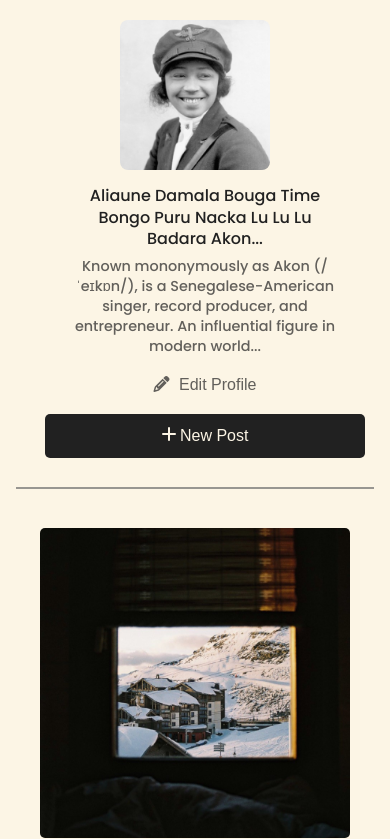
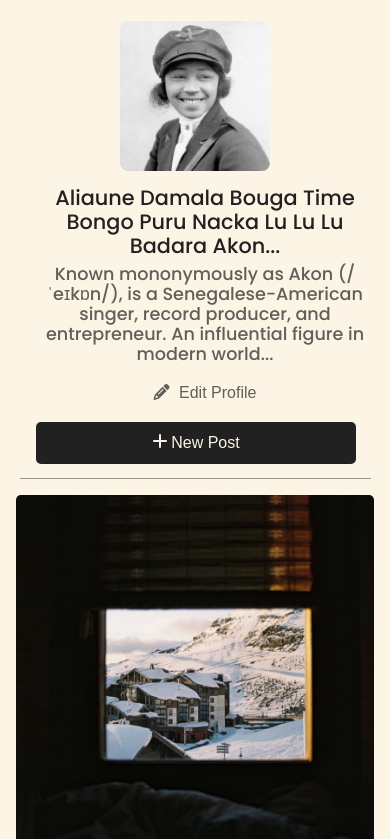
Before and after one commit to OlatomiwaOB/circle-03-instaspotsproject, a website built with Vite: page index.html in a window 390 px wide. Shown: the part 55-894 px from the top of the page. Built offline with nearby package versions, Linux system fonts and the light colour scheme.

Commit message:
fixed some styling errors
changed some values, added some new stylings. Also made some correction on the html by removing the article tag.

```diff
--- a/index.html
+++ b/index.html
@@ -13,14 +13,14 @@
             <!-- Hero Section -->
             <header class="hero">
                 <!-- Logo Section -->
-                <nav class="logo">
+                <div class="logo">
                     <img src="./assets/images/Logo.svg" alt="InstaSpots Logo Text">
-                </nav>
+                </div>
             </header>
 
-            <article>
+
             <!-- Hero Content Section -->
-                <section class="flex_container">
+                <section class="flex_container wrapper">
                     <!-- Avatar Image Section -->
                     <div class="avatar-image">
                         <img src="./assets/images/Avatar.png" alt="Avatar Image">
@@ -50,10 +50,10 @@
                 </section>
 
             <!-- section break -->
-            <div class="empty-div"></div>
+            <div class="empty-div wrapper"></div>
 
             <!-- Main Section -->
-            <main>
+            <main class="main wrapper">
                 <section class="cards">
                     <!--First card-->
                     <div class="card">
@@ -107,12 +107,12 @@
             </main>
 
             <!-- section break -->
-            <div class="empty-div"></div>
+            <div class="empty-div wrapper"></div>
             <!-- Footer Section -->
-            <footer>
+            <footer class="footer wrapper">
                 <p>2024 &#169; Spots</p>
             </footer>
-            </article>
+
         </div>
         <!-- no application of js now in the project. This is just created for future us, if there will be a need for it in the nearest future -->
         <script src="index.js"></script>
--- a/styles/index.css
+++ b/styles/index.css
@@ -1,3 +1,4 @@
+
 /* Project Font Family from Google Font */
 @import url("https://fonts.googleapis.com/css2?family=Poppins:ital,wght@0,100;0,200;0,300;0,400;0,500;0,600;0,700;0,800;0,900;1,100;1,200;1,300;1,400;1,500;1,600;1,700;1,800;1,900&display=swap");
 
@@ -22,32 +23,28 @@
     font-family: "Poppins", sans-serif;
     font-weight: 100;
     font-style: normal;
-  background-color: var(--primary-color);
+     background-color: var(--background-color);
 }
 /* Project parent container */
 .container {
     max-width: var(--maxWidth);
 }
 
+.wrapper {
+    max-width: 1400px;
+    margin: 0 auto;
+}
+
 /*header styling*/
 .container .hero {
-  padding: 0.5rem 4rem;
+    padding: .8rem 4rem;
     display: flex;
     justify-content: center;
     align-items: center;
     background-color: var(--primary-color);
+    width: 100vw;
 }
 
-article {
-  background-color: var(--background-color);
-  padding: 1.5rem;
-}
-
-.empty-div {
-  border: 1px solid #6e6e6eb2;
-  width: 100%;
-  margin-block: 15px;
-}
 
 .logo {
     display: flex;
@@ -55,16 +52,13 @@
     justify-content: center;
 }
 
-.logo img {
-  width: 70px;
-}
-
+/* removed border-b style */
 .flex_container {
     display: flex;
     align-items: center;
     flex-direction: row;
-  width: 100%;
     padding: 1.5rem;
+    max-width: 1340px;
 }
 
 .hero-text {
@@ -74,10 +68,18 @@
     padding-left: 20px;
 }
 
+.text1 {
+    width: 120ch;
+}
+
+.avatar-image img {
+    width: 200px;
+}
+
 .text1 h1 {
     font-size: 2rem;
     font-weight: 500;
-  max-width: 40%;
+    max-width: 35%;
     line-height: 36px;
 }
 .text1 p {
@@ -85,7 +87,7 @@
     font-size: 1rem;
     color: #212121b2;
     line-height: 20px;
-  max-width: 45%;
+    max-width: 40%;
     padding-top: 10px;
 }
 .hero-actions {
@@ -104,15 +106,17 @@
     margin-inline-end: 5px;
 }
 
+/* changed the mr value */
 .hero-action-button {
     background-color: #212121;
     color: white;
     border: none;
-  padding: 13px 16px;
+    padding: .75rem 2.2rem;
     border-radius: 5px;
     font-size: 0.9rem;
     cursor: pointer;
     transition: opacity ease-in-out 0.5s;
+    margin-right: 3.5rem;
 }
 
 .hero-action-button:hover {
@@ -129,10 +133,11 @@
     width: 100%;
     display: grid;
     grid-template-columns: 1fr 1fr 1fr;
-  column-gap: 15px;
-  row-gap: 25px;
-  padding: 1.5rem;
+    column-gap: 25px;
+    row-gap: 30px;
+    padding: 1.5rem 3.5rem;
 }
+
 
 main section img:first-child {
     width: 100%;
@@ -152,6 +157,12 @@
 main section .card-text p {
     font-weight: 400;
 }
+/* added height rather than border-b on horizontal line */
+.empty-div {
+     width: 90%;
+    height: 1px;
+    background-color: #6e6e6eb2;
+}
 
 footer {
     padding: 15px;
@@ -160,44 +171,31 @@
     justify-content: center;
 }
 
+/* added mt & mb */
 footer p {
     color: var(--text-primary-color);
     opacity: 0.7;
     font-weight: 400;
     font-size: 16px;
     line-height: 1.28rem;
+    margin-top: 2rem;
+    margin-bottom: 2rem;
 }
 
 /* Tablet or Pad Styling */
 @media (max-width: 1028px) {
-  .container {
-    display: flex;
-    align-items: center;
-    justify-content: center;
-    flex-direction: column;
-    width: 100%;
-    min-height: 100vh;
-  }
-  /* Hero Section styles  */
+/* remove container styling for this media */
+
+    /* Hero Section styles , removed height  */
     .hero {
         width: 100%;
         background-color: var(--primary-color);
         padding-block: 20px;
-    /* height: 49px; */
         display: flex;
         align-items: center;
         justify-content: center;
     }
 
-  article {
-    display: flex;
-    flex-direction: column;
-    justify-content: center;
-    align-items: center;
-    /* gap: 4rem; */
-    width: 100%;
-    padding: 1rem;
-  }
 
     .flex_container {
         width: 100%;
@@ -211,7 +209,6 @@
     .avatar-image > img {
         border-radius: 8px;
         width: 100%;
-    /* height: 100px; */
     }
 
     .hero-text .text1 {
@@ -223,7 +220,7 @@
         text-align: start;
     }
 
-  .hero-text .text1 h1 {
+    .hero-text .text1 h1{
         max-width: 100%;
         width: 100%;
         text-align: inherit;
@@ -250,9 +247,9 @@
         font-weight: 500;
     }
 
+/* remove the maxwidth */
     .hero-action-button {
         background-color: var(--text-primary-color);
-    /* width: var(--mobileMaxWidth); */
         color: var(--button-text-color);
         font-weight: 500;
         font-size: 1.2rem;
@@ -260,14 +257,18 @@
         margin-bottom: -10px;
     }
 
+/* didn't add height here since i added it to the desktop */
     .empty-div {
-    width: 100%;
-    border: 1px solid #6e6e6eb2;
+        width: 97%;
     }
 
     /* Main Section styles */
     main {
         width: 100%;
+    }
+
+    main section {
+        padding: 1rem;
     }
 
     .cards {
@@ -322,48 +323,28 @@
         font-size: 16px;
         line-height: 1.25rem;
     }
+
 }
+
 
 /* Mobile View Styling */
 @media (max-width: 480px) {
-  .container {
-    display: flex;
-    align-items: center;
-    justify-content: center;
-    flex-direction: column;
-    width: 100%;
-    min-height: 100vh;
-  }
-  /* Hero Section styles  */
+
+
+    /* Hero Section styles removed the redundant height  */
     .hero {
         width: 100%;
         background-color: var(--primary-color);
         padding-block: 20px;
-    /* height: 49px; */
         display: flex;
         align-items: center;
         justify-content: center;
     }
 
-  article {
+/* made some changes here */
+    .flex_container {
         display: flex;
         flex-direction: column;
-    justify-content: center;
-    align-items: center;
-    /* gap: 4rem; */
-    width: 100%;
-    padding: 1rem;
-  }
-
-  .flex_container {
-    width: 100%;
-    /* height: 366px; */
-    /* margin: 18px; */
-    display: flex;
-    flex-direction: column;
-    align-items: center;
-    justify-content: space-between;
-    gap: 8px;
     }
 
     .avatar-image > img {
@@ -372,39 +353,33 @@
         height: 150px;
     }
 
+    /* added width to the hero-text */
+    .hero-text {
+         width: 38ch;
+    }
+
+    /* removed width */
     .hero-text .text1 {
-    display: flex;
-    justify-content: center;
-    align-items: center;
-    flex-direction: column;
-    width: 100%;
         text-align: center;
     }
 
-  .hero-text .text1 h1 {
-    max-width: 80%;
-    width: 100%;
+    /* removed max-with */
+    .hero-text .text1 h1{
+        font-weight: 500;
         text-align: center;
-    font-size: 1rem;
-    line-height: 1.35rem;
+        font-size: 1.3rem;
+        line-height: 1.5rem;
         color: var(--text-primary-color);
     }
 
+    /* changed fontsiz to 1rem */
     .hero-text .text1 p {
-    font-size: 0.9rem;
-    max-width: 100%;
-    line-height: 1.25rem;
+        font-size: 1.1rem;
         color: #212121;
         opacity: 0.7;
         padding-top: 6px;
     }
 
-  .hero-actions {
-    display: flex;
-    justify-content: space-between;
-    align-items: center;
-    flex-direction: column;
-  }
 
     /* Edit Profile Button  */
     .edit_profile {
@@ -417,6 +392,7 @@
         font-weight: 500;
     }
 
+
     .hero-action-button {
         background-color: var(--text-primary-color);
         width: var(--mobileMaxWidth);
@@ -427,9 +403,11 @@
         margin-bottom: -10px;
     }
 
+  /* added empty div from mobile styling */
    .empty-div {
-    border: 1px solid #6e6e6eb2;
+        width: 90%;
     }
+
 
     /* Main Section styles */
     main {
@@ -489,4 +467,5 @@
         font-size: 16px;
         line-height: 1.25rem;
     }
+
 }
```
Lines whose indentation alone changed are shown as unchanged.
